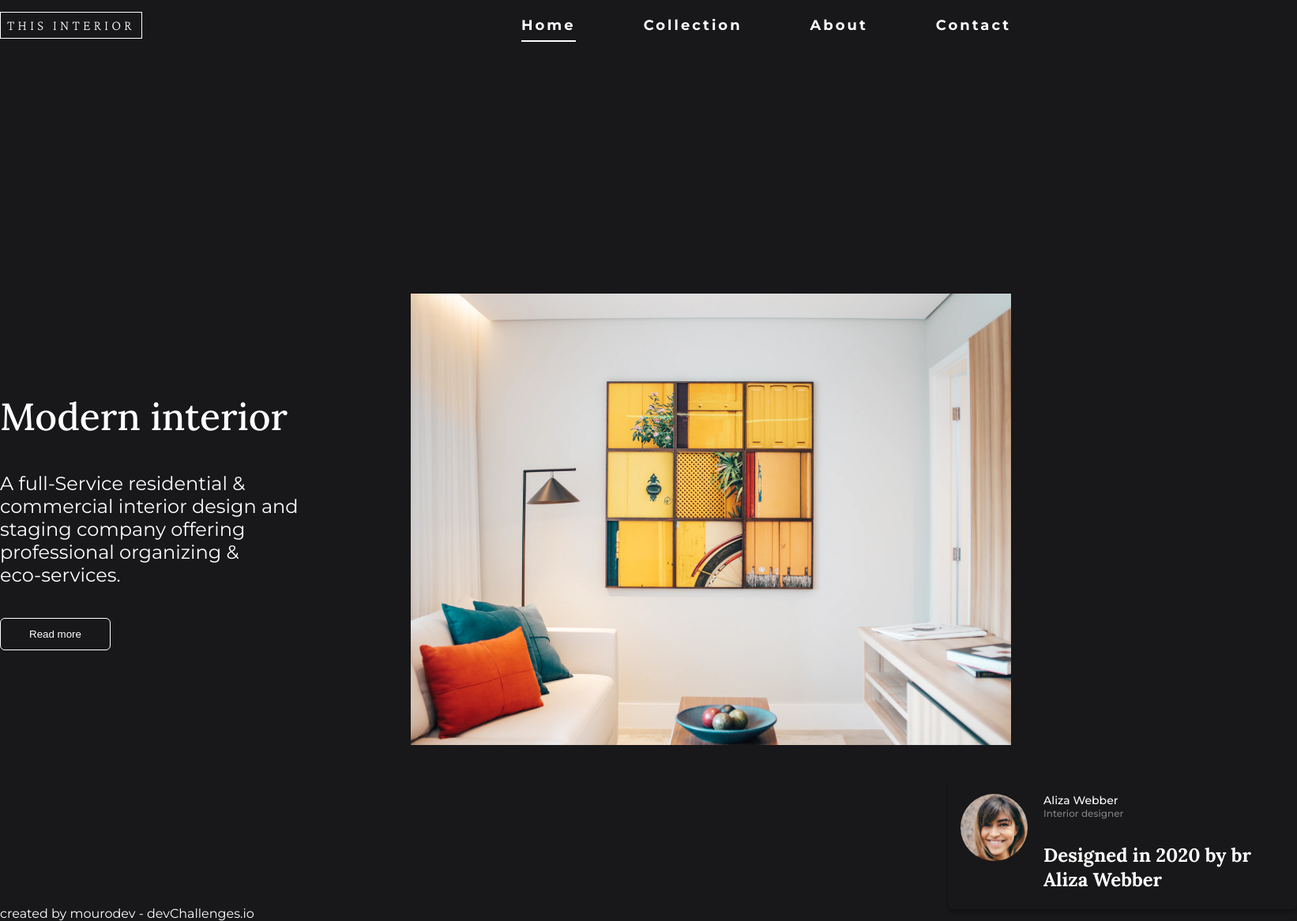
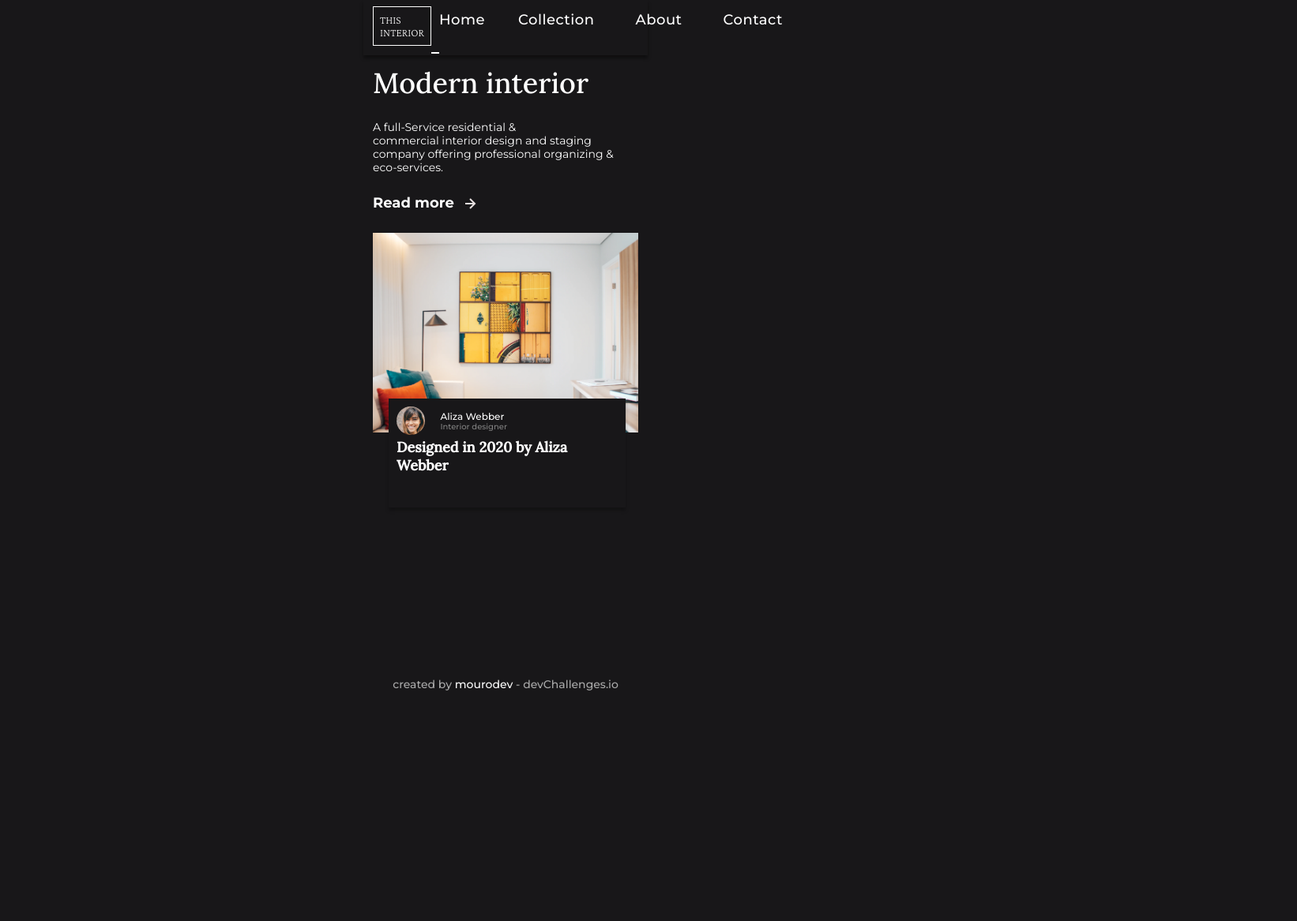
Before and after one commit to mourodev/interior-consultant, a plain HTML site: page index.html in a window 1280 px wide. Shown: the whole page at 79% size, 1642 px wide, since content can reach past the window. After the commit the page ends 900 px from the top, so only its background shows below. Drawn offline with nearby package versions, Linux system fonts and the light colour scheme.

Commit message:
update files html and css

```diff
--- a/index.html
+++ b/index.html
@@ -3,26 +3,41 @@
   <head>
     <meta charset="UTF-8" />
     <meta http-equiv="X-UA-Compatible" content="IE=edge" />
+    <meta name="viewport" content="width=device-width, initial-scale=1.0" />
+    <!-- Fonts  CrimsonPro-->
+    <link rel="preconnect" href="https://fonts.googleapis.com" />
+    <link rel="preconnect" href="https://fonts.gstatic.com" crossorigin />
     <link
-      rel="shortcut icon"
-      href="./img/devchallenges.png"
-      type="image/x-icon"
+      href="https://fonts.googleapis.com/css2?family=Crimson+Pro:wght@200&family=Montserrat:wght@400;500;700&display=swap"
+      rel="stylesheet"
     />
+
+    <!-- Fonts  CrimsonPro-->
+    <link rel="preconnect" href="https://fonts.googleapis.com" />
+    <link rel="preconnect" href="https://fonts.gstatic.com" crossorigin />
+    <link
+      href="https://fonts.googleapis.com/css2?family=Crimson+Pro:wght@200&family=Lora:wght@500&family=Montserrat:wght@400;500;700&display=swap"
+      rel="stylesheet"
+    />
+
+    <!-- Fonts  Montserrat-->
+    <link rel="preconnect" href="https://fonts.googleapis.com" />
+    <link rel="preconnect" href="https://fonts.gstatic.com" crossorigin />
+    <link
+      href="https://fonts.googleapis.com/css2?family=Montserrat:wght@400;500;700&display=swap"
+      rel="stylesheet"
+    />
+
     <link rel="stylesheet" href="style.css" />
-    <meta name="viewport" content="width=device-width, initial-scale=1.0" />
-    <title>Interior Consultant</title>
+    <title>Interior</title>
   </head>
   <body>
     <header>
+      <a href="#" class="logo">this Interior</a>
       <nav>
-        <a href="#" class="logo">This Interior</a>
-        <div class="mobile-menu">
-          <div class="line1"></div>
-          <div class="line2"></div>
-          <div class="line3"></div>
-        </div>
-        <ul class="nav-list">
-          <li><a href="#" class="active">Home</a></li>
+        <a id="link" href="#"><span id="burger"></span></a>
+        <ul id="menu">
+          <li><a href="/" class="link__active">Home</a></li>
           <li><a href="#">Collection</a></li>
           <li><a href="#">About</a></li>
           <li><a href="#">Contact</a></li>
@@ -31,36 +46,46 @@
     </header>
 
     <section class="container">
-      <div class="container__content">
+      <div class="text">
         <h1>Modern interior</h1>
         <p>
-          A full-Service residential & commercial interior design and staging
-          company offering professional organizing & <br />
-          eco-services.
+          A full-Service residential & <br />
+          commercial interior design and staging company offering professional
+          organizing & eco-services.
         </p>
-        <button type="button">
-          Read more <img src="./img/arrow.png" alt="button arrow" />
-        </button>
+        <a href="#" class="button"
+          >Read more
+          <svg
+            width="24"
+            height="24"
+            viewBox="0 0 24 24"
+            style="fill: rgb(231, 224, 224)"
+          >
+            <path
+              d="m11.293 17.293 1.414 1.414L19.414 12l-6.707-6.707-1.414 1.414L15.586 11H6v2h9.586z"
+            ></path>
+          </svg>
+        </a>
       </div>
 
-      <div class="container__image">
-        <img src="./img/photo1.png" alt="Interior Consultant image" />
+      <div class="image">
+        <img src="./img/photo1.png" alt="image interior" />
 
         <div class="card">
-          <img src="./img/photo2.png" alt="profile image" />
-          <div class="card__info">
+          <div class="profile-image"></div>
+          <div class="profile-name">
             <h2>Aliza Webber</h2>
             <h3>Interior designer</h3>
-            <p>Designed in 2020 by br Aliza Webber</p>
           </div>
+          <h4>Designed in 2020 by Aliza Webber</h4>
         </div>
       </div>
     </section>
 
-    <footer>
+    <footer class="footer">
       <p>
-        created by
-        <a href="https://github.com/mourodev">mourodev</a> - devChallenges.io
+        created by <a href="https://github.com/mourodev">mourodev</a> -
+        devChallenges.io
       </p>
     </footer>
 
--- a/script.js
+++ b/script.js
@@ -1,44 +1,11 @@
-class MobileNavbar {
-  constructor(mobileMenu, navList, navLinks) {
-    this.mobileMenu = document.querySelector(mobileMenu)
-    this.navList = document.querySelector(navList)
-    this.navLinks = document.querySelectorAll(navLinks)
-    this.activeClass = 'active'
+/* Sélection des éléments HTML */
+let link = document.getElementById('link')
+let burger = document.getElementById('burger')
+let ul = document.querySelector('ul')
 
-    this.handleClick = this.handleClick.bind(this)
-  }
-
-  animateLinks() {
-    this.navLinks.forEach((link, index) => {
-      link.style.animation
-        ? (link.style.animation = '')
-        : (link.style.animation = `navLinkFade 0.5s ease forwards ${
-            index / 7 + 0.3
-          }s`)
-    })
-  }
-
-  handleClick() {
-    this.navList.classList.toggle(this.activeClass)
-    this.mobileMenu.classList.toggle(this.activeClass)
-    this.animateLinks()
-  }
-
-  addClickEvent() {
-    this.mobileMenu.addEventListener('click', this.handleClick)
-  }
-
-  init() {
-    if (this.mobileMenu) {
-      this.addClickEvent()
-    }
-    return this
-  }
-}
-
-const mobileNavbar = new MobileNavbar(
-  '.mobile-menu',
-  '.nav-list',
-  '.nav-list li'
-)
-mobileNavbar.init()
+/* gestionnaire d'événement sur le a#link pour venir changer l'attribution de la classe .open à la ul et au span#burger */
+link.addEventListener('click', function (e) {
+  e.preventDefault()
+  burger.classList.toggle('open')
+  ul.classList.toggle('open')
+})
--- a/style.css
+++ b/style.css
@@ -1,247 +1,272 @@
-@import url('https://fonts.googleapis.com/css2?family=Crimson+Pro:wght@200&display=swap');
-@import url('https://fonts.googleapis.com/css2?family=Crimson+Pro:wght@200&family=Montserrat:wght@400;500;700&display=swap');
-@import url('https://fonts.googleapis.com/css2?family=Lora:wght@400;500;700&display=swap');
+/* adjustment general */
+
 * {
   margin: 0;
   padding: 0;
+  box-sizing: border-box;
 }
 
 body {
   background: #181719;
-  font-family: Montserrat, sans-serif;
-  color: #ffffff;
-}
-
-header {
-  max-width: 1440px;
-  margin: 0 auto;
-}
-
-img {
-  max-width: 100%;
-  height: auto;
+  font-family: 'Montserrat', sans-serif;
+  color: #fff;
 }
 a {
   color: #fff;
   text-decoration: none;
 }
-a:hover {
-  opacity: 0.7s;
+
+li {
+  list-style: none;
+}
+img {
+  max-width: 100%;
+  display: block;
 }
 
+/* menu  */
+header {
+  max-width: 360px;
+  min-width: 260px;
+  display: flex;
+  padding: 12px;
+  height: 70px;
+  margin: 0 auto;
+  justify-content: space-between;
+  align-items: end;
+  box-shadow: 0px 4px 4px rgba(0, 0, 0, 0.4);
+}
 .logo {
   font-family: 'Crimson Pro', serif;
-  letter-spacing: 4px;
-  padding: 8px;
-  border: 1px solid #ffffff;
   font-style: normal;
   font-weight: 200;
-  font-size: 18px;
-  line-height: 16px;
-  /* identical to box height */
-
+  font-size: 0.875rem;
+  line-height: 1rem;
+  padding: 0.5rem;
   text-transform: uppercase;
-
+  border: 1px solid #ffffff;
   color: #ffffff;
 }
-
-nav {
-  display: flex;
-  justify-content: space-between;
-  align-items: center;
-
-  height: 8vh;
+#burger {
+  display: none;
 }
 
-.nav-list {
-  list-style: none;
+#menu {
   display: flex;
+  gap: 2rem;
 }
 
-.nav-list li {
-  letter-spacing: 3px;
-  margin-left: 86px;
+#menu a {
+  font-style: normal;
+  font-weight: 500;
+  font-size: 1.125rem;
+  line-height: 1.375rem;
+  letter-spacing: 0.5px;
+  padding: 0 10px;
+  transition: 0.1s;
+  position: relative;
 }
-.nav-list li a {
+#menu a.link__active::after {
+  content: '';
+  position: absolute;
+  background: #fff;
+  height: 2px;
+  width: 100%;
+  bottom: -10px;
+
+  left: 0;
+}
+
+/* site content */
+
+.container {
+  max-width: 360px;
+  min-width: 260px;
+  margin: 0 auto;
+
+  padding: 12px;
+  display: flex;
+  flex-wrap: wrap;
+}
+
+.text h1 {
+  font-family: 'Lora', serif;
+  font-style: normal;
+  font-weight: 500;
+  font-size: 2.25rem;
+  line-height: 2.875rem;
+  margin-bottom: 25px;
+}
+
+.text p {
+  font-style: normal;
+  font-weight: normal;
+  font-size: 14px;
+  line-height: 17px;
+  margin-bottom: 25px;
+}
+
+.button {
   font-style: normal;
   font-weight: bold;
   font-size: 18px;
   line-height: 22px;
-  padding-bottom: 8px;
-}
-.mobile-menu {
-  display: none;
-  cursor: pointer;
+  display: flex;
+  gap: 8px;
+  margin-bottom: 25px;
 }
 
-.mobile-menu div {
-  width: 32px;
-  height: 4px;
-  background: #fff;
-  margin: 8px;
-  transition: 0.3s;
+.image {
+  position: relative;
+  margin-bottom: 25px;
 }
 
-.active {
-  border-bottom: 2px solid #fff;
+.card {
+  background: #181719;
+  box-shadow: 0px 4px 4px rgba(0, 0, 0, 0.25);
+  align-items: center;
+  width: 300px;
+  height: 138px;
+  padding: 10px;
+  gap: 5px;
+  position: absolute;
+  top: 210px;
+  left: 20px;
 }
 
-section.container {
-  margin-top: 308px;
+.card h2 {
+  font-style: normal;
+  font-weight: 500;
+  font-size: 12px;
+  line-height: 15px;
 }
 
-.container {
-  max-width: 1440px;
-  margin: 0 auto;
-  display: flex;
-  align-items: center;
-  flex-wrap: wrap;
-  justify-content: center;
-  gap: 140px;
+.card h3 {
+  font-style: normal;
+  font-weight: 500;
+  font-size: 10px;
+  line-height: 12px;
+  /* Gray 3 */
+  color: #828282;
 }
 
-.container__content {
-  flex: 1;
-}
-.container__content h1 {
-  font-family: Lora;
+.card h4 {
+  font-family: Lora, serif;
   font-style: normal;
-  font-weight: 500;
-  font-size: 48px;
-  line-height: 61px;
-  margin-bottom: 40px;
+  font-weight: bold;
+  font-size: 18px;
+  line-height: 23px;
 }
 
-.container__content p {
-  font-style: normal;
-  font-weight: normal;
-  font-size: 24px;
-  line-height: 29px;
-  margin-bottom: 40px;
+.profile-name {
+  display: inline-block;
+  position: absolute;
+  top: 15px;
+  right: 150px;
 }
 
-.container__content button {
-  width: 140px;
-  border: 1px solid #fff;
-  padding: 12px 10px;
-  outline: none;
-  color: #fff;
-  background: #181719;
-  border-radius: 6px;
-  cursor: pointer;
-  transition: 0.25s;
+.profile-image {
+  width: 36px;
+  height: 36px;
+  border-radius: 50%;
+  display: inline-block;
+
+  background-image: url('./img/photo2.png');
+  background-size: cover;
+  background-repeat: no-repeat;
+  background-position: center center;
 }
 
-.container__content button img {
-  width: 30px;
-  display: none;
-  transition: 0.25s;
-}
-
-.container__content button:hover img {
-  transition: 0.25s;
-  display: block;
-}
-
-.container__content button:hover {
-  width: 160px;
-  display: flex;
-  align-items: center;
-  justify-content: space-between;
-}
-
-.container__image {
-  flex: 2;
-}
-.card {
-  display: flex;
-  gap: 20px;
-  justify-content: space-between;
-  padding: 16px;
-  position: absolute;
-  width: 410px;
-  height: 130px;
-  left: 1200px;
-  top: 990px;
-  border-radius: 6px;
-
-  background: #181719;
-  box-shadow: 0px 4px 4px rgba(0, 0, 0, 0.25);
-}
-
-.card img {
-  width: 85px;
-  height: 85px;
-  clip-path: circle(50% at 50% 50%);
-}
-
-.card__info h2 {
+.footer {
+  margin-top: 250px;
   font-style: normal;
   font-weight: 500;
   font-size: 14px;
   line-height: 17px;
-}
-.card__info h3 {
-  font-style: normal;
-  font-weight: 500;
-  font-size: 12px;
-  line-height: 15px;
-  color: #828282;
+  /* identical to box height */
+  padding: 24px 44px;
+  text-align: center;
+
+  color: #a9a9a9;
 }
 
-.card__info p {
-  font-family: Lora;
-  font-style: normal;
-  font-weight: bold;
-  font-size: 24px;
-  line-height: 31px;
-  margin-top: 30px;
-}
-footer {
-  margin-top: 200px;
-}
-@keyframes navLinkFade {
-  from {
-    opacity: 0;
-    transform: translateX(50px);
+@media (max-width: 500px) {
+  /* menu mobile */
+  #burger {
+    width: 30px;
+    height: 2px;
+    background: white;
+    display: inline-block;
+    position: relative;
+  }
+  #burger::before,
+  #burger::after {
+    content: '';
+    width: 30px;
+    height: 2px;
+    background: white;
+    display: inline-block;
+    position: absolute;
+    transform-origin: center;
+    transition: all 0.3s ease;
+  }
+  #burger::before {
+    top: -7px;
+  }
+  #burger::after {
+    top: 7px;
   }
 
-  to {
-    opacity: 1;
-    transform: translateX(0);
+  #burger.open {
+    background: transparent;
+  }
+  #burger.open::before {
+    transform: rotate(45deg);
+    top: 0;
+  }
+  #burger.open::after {
+    transform: rotate(-45deg);
+    top: 0;
+  }
+
+  header {
+    position: relative;
+    max-width: 500px;
+  }
+  ul {
+    background: #181719;
+    position: absolute;
+    display: flex;
+    flex-direction: column;
+    width: 100%;
+    height: 100vh;
+    left: 0;
+    top: 100%;
+    padding: 10px 0;
+    transform: scaleY(0);
+    transform-origin: center top;
+    transition: all 0.3s ease;
+    z-index: 10;
+  }
+  ul.open {
+    transform: scaleY(1);
+  }
+  ul li {
+    padding: 10px 0;
+    text-align: center;
+  }
+
+  ul li a {
+    color: #fff;
+  }
+
+  #menu a.link__active::after {
+    margin: 10px 155px auto auto;
   }
 }
 
-@media (max-width: 378px) {
-  body {
-    overflow-x: hidden;
-  }
-  .nav-list {
-    position: absolute;
-    top: 8vh;
-    right: 0;
-    width: 100vw;
-    height: 100vh;
-    background: #23232e;
-    flex-direction: column;
-    align-items: center;
-    justify-content: stretch;
-
-    gap: 50px;
-    transform: translateX(100%);
-    transition: transform 0.3s ease-in;
-  }
-
-  .nav-list li {
-    margin-top: 50px;
-    margin-left: 0;
-    opacity: 0;
-  }
-  .mobile-menu {
-    display: block;
-  }
-
-  .nav-list.active {
-    transform: translateX(0);
+@media (min-width: 1440px) {
+  header {
+    max-width: 1440px;
   }
 }
```
Also changed, not shown: 1 other file.
